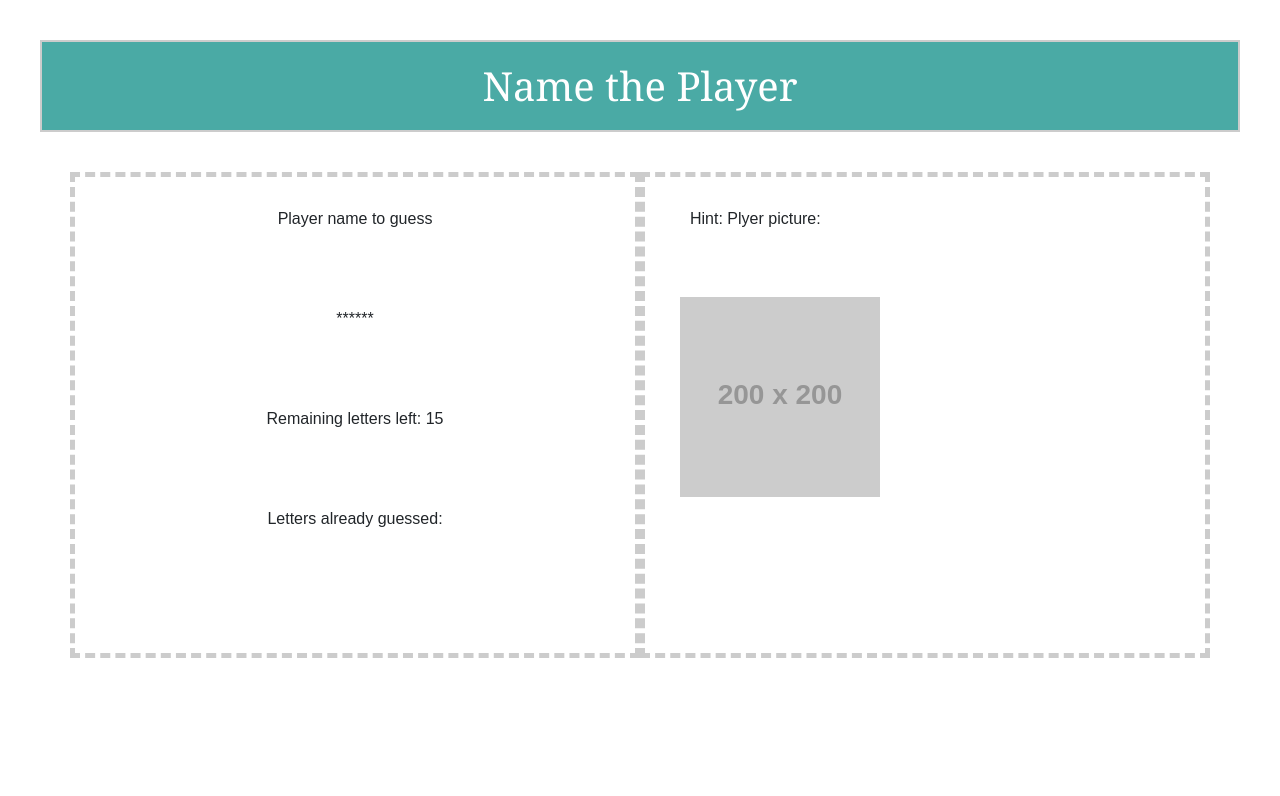
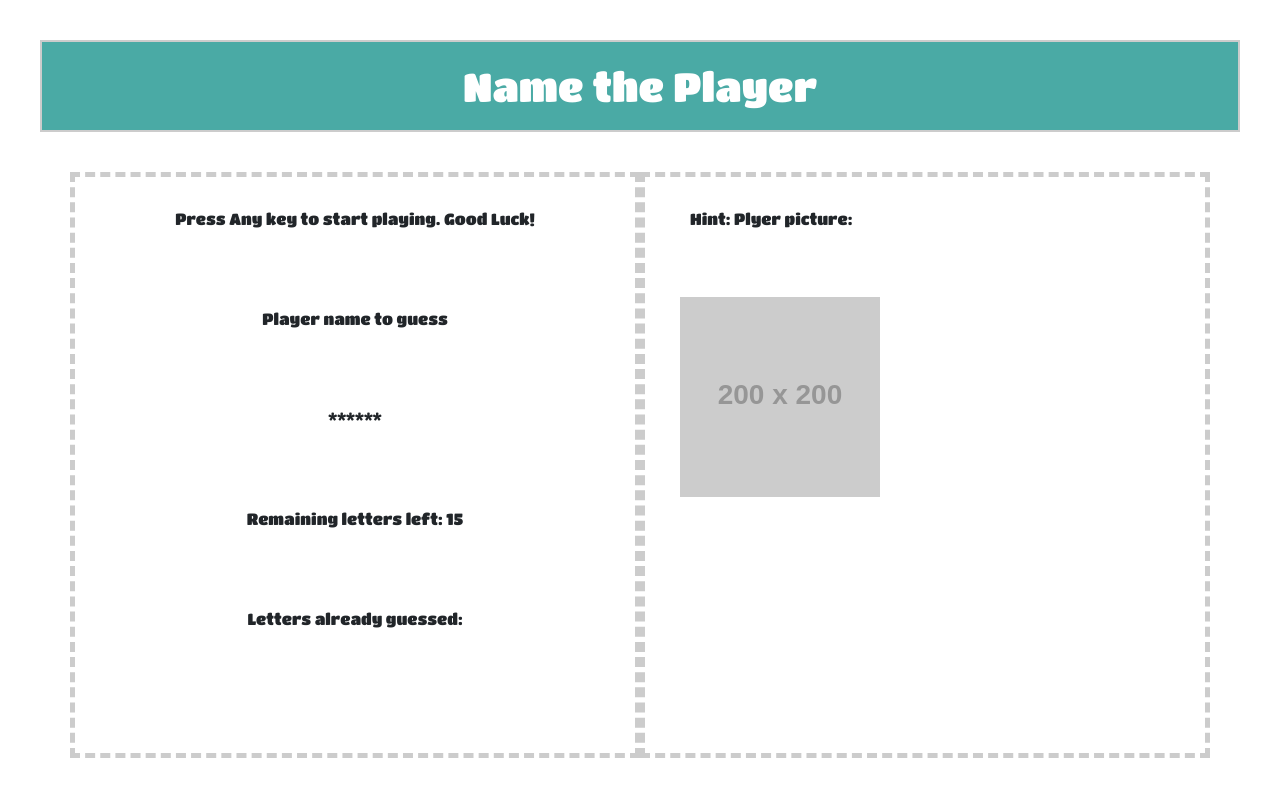
Before and after one commit to amirhasan1367/Psychic-Game, a plain HTML site: page index.html in a window 1280 px wide. Drawn offline with nearby package versions, Linux system fonts and the light colour scheme; placeholder pictures from the web are drawn by us.

Commit message:
updated fonts and styling

```diff
--- a/assets/javascript/game.js
+++ b/assets/javascript/game.js
@@ -26,7 +26,7 @@ document.getElementById("guesses").innerHTML = "Remaining letters left: " + gues
 
 document.onkeyup = function (event) {
     guessLeft--;
-    document.getElementById("guesses").innerHTML = "Remaining letters left: " + guessLeft;
+    document.getElementById("guesses").innerHTML = "Number of guesses left: " + guessLeft;
 
     var userLetter = event.key;
     console.log(userLetter);
--- a/index.html
+++ b/index.html
@@ -9,6 +9,7 @@
 
     <!-- Bring in our bootstrap stylesheet -->
     <link rel="stylesheet" href="https://maxcdn.bootstrapcdn.com/bootstrap/4.0.0/css/bootstrap.min.css">
+    <link href="https://fonts.googleapis.com/css?family=Titan+One" rel="stylesheet">
     <script type="text/javascript" src="https://cdnjs.cloudflare.com/ajax/libs/jquery/3.1.0/jquery.min.js"></script>
 </head>
 
@@ -25,6 +26,7 @@
                 <!-- <button class="btn btn-primary form-control" id="startButton">Start</button> -->
                 <div class="well text-center">
                     <div>
+                        <p>Press Any key to start playing. Good Luck!</p>
                         <p>Player name to guess</p>
                         <p id="playerText">Click the button to start the game</p>
                         <p id="guesses">number</p>
@@ -50,17 +52,18 @@
             background-color: #4aaaa5;
             border: 2px solid;
             border-color: #cccccc;
-            font-family: 'Georgia', Times, Times New Roman, serif;
+            font-family: 'Titan One', cursive;
+            font-size: 40px;
             color: white;
 
         }
         #col1, #col2{
             border: 5px dashed #cccccc;
-            font-family: 'Arial', 'Helvetica Neue', Helvetica, sans-serif;
+            font-family: 'Titan One', cursive;
         }
         p{
             padding: 30px;
-            font-family: 'Arial', 'Helvetica Neue', Helvetica, sans-serif;
+            font-family: 'Titan One', cursive;
         }
         #playerImage {
             padding: 20px;
```
